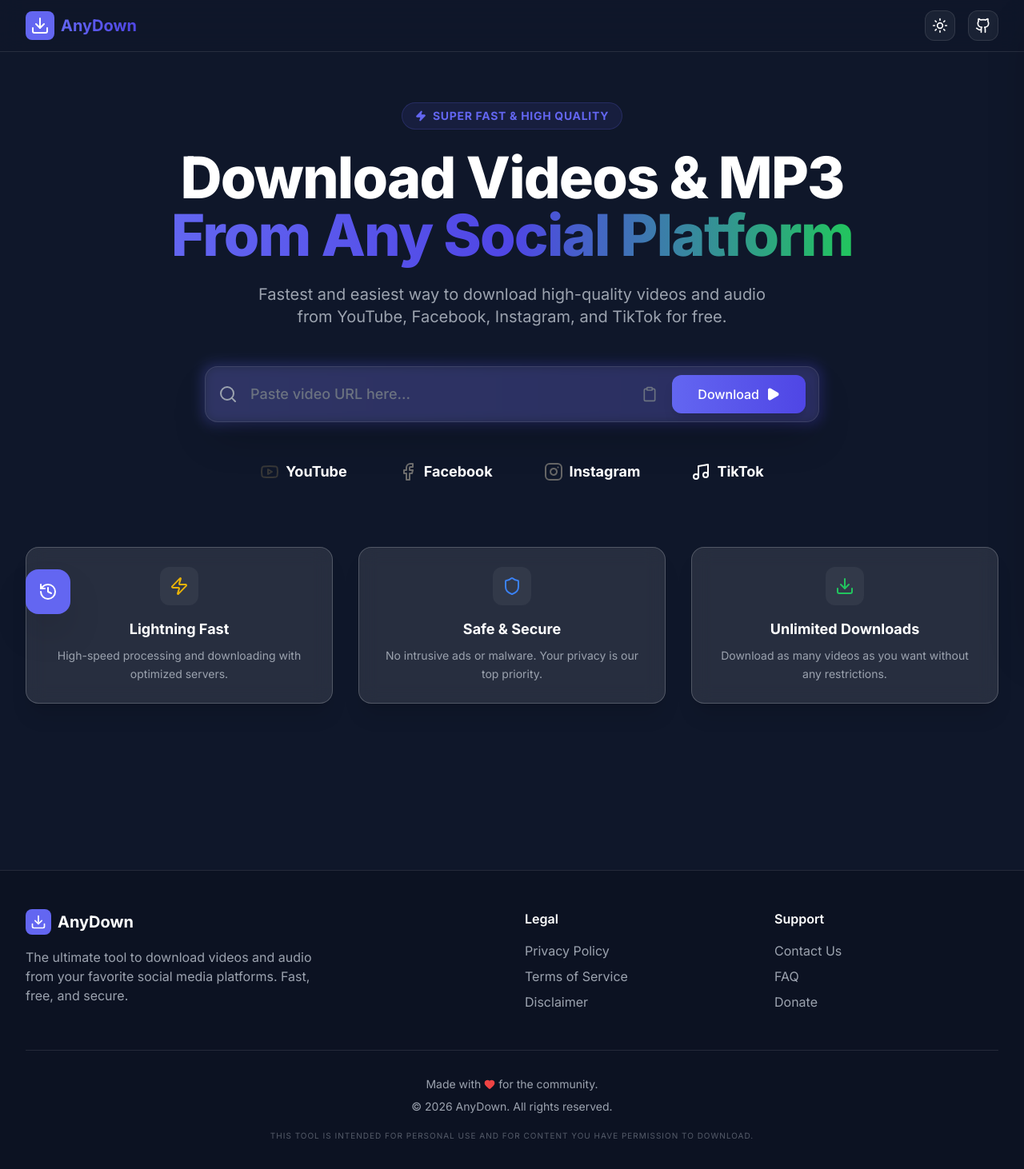
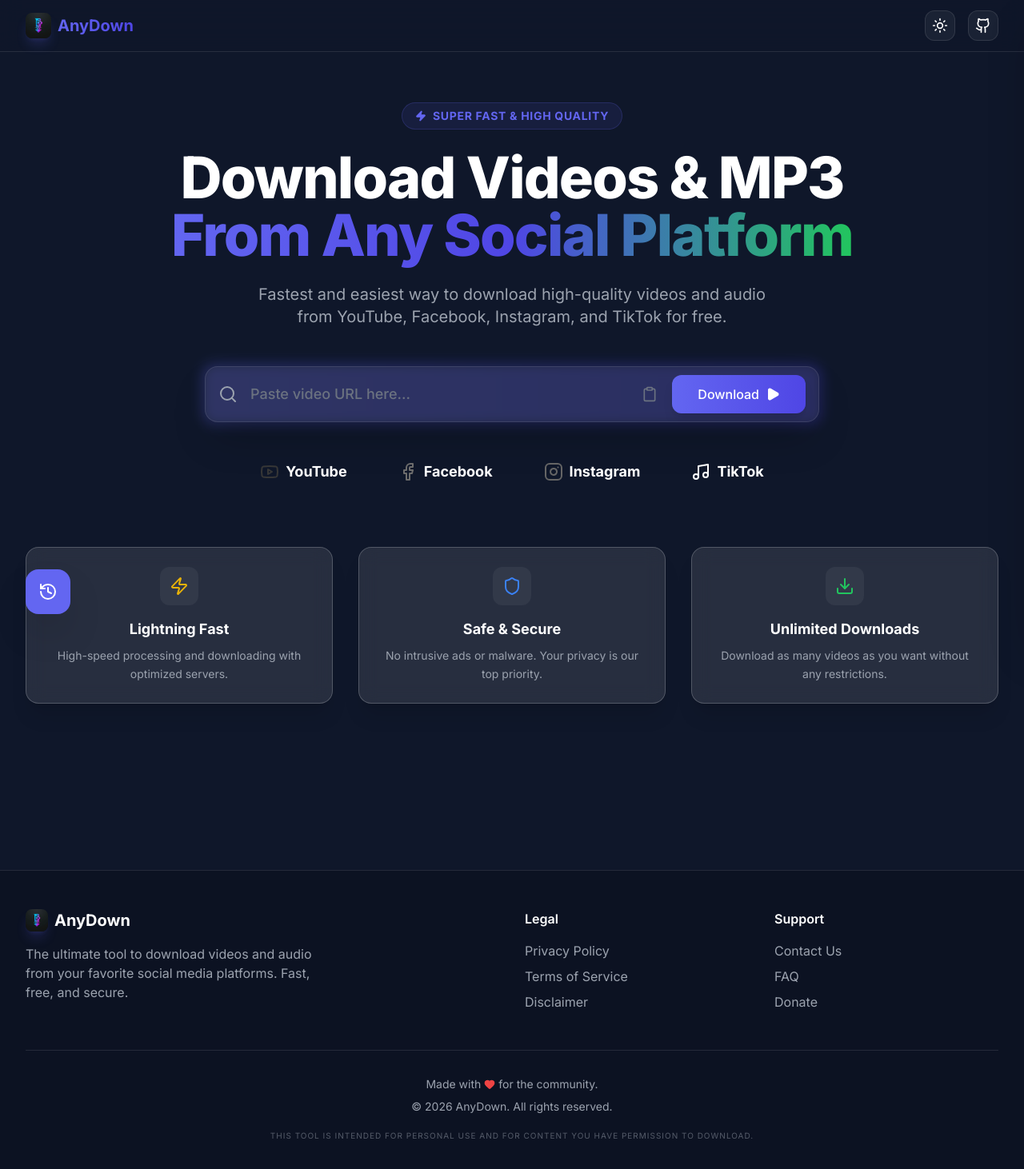
Before and after one commit to pasanhansaka/AnyDown, a React (Vite) app in the folder frontend/: page / in a window 1280 px wide. Shown: the top 1462 px of the page at 80% size. Built offline with nearby package versions, Linux system fonts and the light colour scheme.

Commit message:
feat: Implement initial frontend structure including Navbar, Footer, Vite PWA configuration, and project logo.

```diff
--- a/frontend/index.html
+++ b/frontend/index.html
@@ -2,7 +2,7 @@
 <html lang="en" class="dark">
   <head>
     <meta charset="UTF-8" />
-    <link rel="icon" type="image/svg+xml" href="/vite.svg" />
+    <link rel="icon" type="image/png" href="/anydown_logo.png" />
     <meta name="viewport" content="width=device-width, initial-scale=1.0" />
     <title>AnyDown - Video & MP3 Downloader</title>
     <meta name="description" content="Download videos and MP3 from YouTube, Facebook, Instagram, and TikTok for free in high quality." />
--- a/frontend/src/components/Footer.jsx
+++ b/frontend/src/components/Footer.jsx
@@ -8,9 +8,7 @@
                 <div className="grid grid-cols-1 md:grid-cols-4 gap-8 mb-12">
                     <div className="col-span-1 md:col-span-2">
                         <div className="flex items-center gap-2 mb-4">
-                            <div className="bg-primary p-1.5 rounded-lg text-white">
-                                <Download size={20} />
-                            </div>
+                            <img src="/anydown_logo.png" alt="AnyDown Logo" className="w-7 h-7 rounded-lg shadow-lg shadow-primary/20" />
                             <span className="text-xl font-bold">AnyDown</span>
                         </div>
                         <p className="text-gray-500 dark:text-gray-400 max-w-sm">
--- a/frontend/src/components/Navbar.jsx
+++ b/frontend/src/components/Navbar.jsx
@@ -10,9 +10,7 @@
             <div className="max-w-7xl mx-auto px-4 sm:px-6 lg:px-8">
                 <div className="flex justify-between items-center h-16">
                     <div className="flex items-center gap-2">
-                        <div className="bg-primary p-1.5 rounded-lg text-white">
-                            <Download size={24} />
-                        </div>
+                        <img src="/anydown_logo.png" alt="AnyDown Logo" className="w-8 h-8 rounded-lg shadow-lg shadow-primary/20" />
                         <span className="text-xl font-bold bg-clip-text text-transparent bg-gradient-to-r from-primary to-primary-light">
                             AnyDown
                         </span>
--- a/frontend/vite.config.js
+++ b/frontend/vite.config.js
@@ -17,17 +17,17 @@
         theme_color: '#0f172a',
         icons: [
           {
-            src: 'pwa-192x192.png',
+            src: 'anydown_logo.png',
             sizes: '192x192',
             type: 'image/png'
           },
           {
-            src: 'pwa-512x512.png',
+            src: 'anydown_logo.png',
             sizes: '512x512',
             type: 'image/png'
           },
           {
-            src: 'pwa-512x512.png',
+            src: 'anydown_logo.png',
             sizes: '512x512',
             type: 'image/png',
             purpose: 'any maskable'
```
Also changed, not shown: frontend/public/anydown_logo.png (added).
